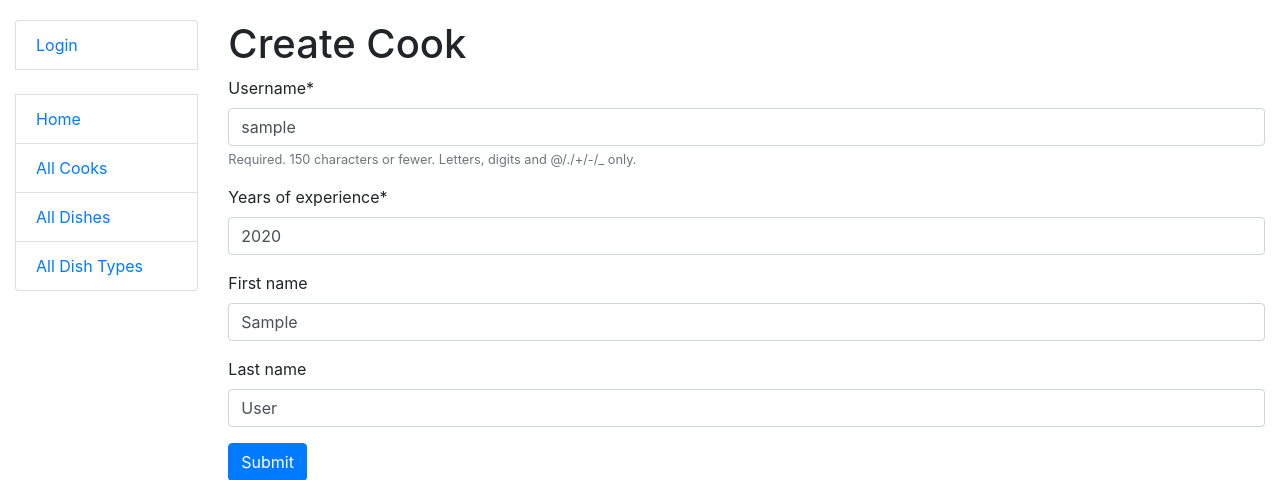
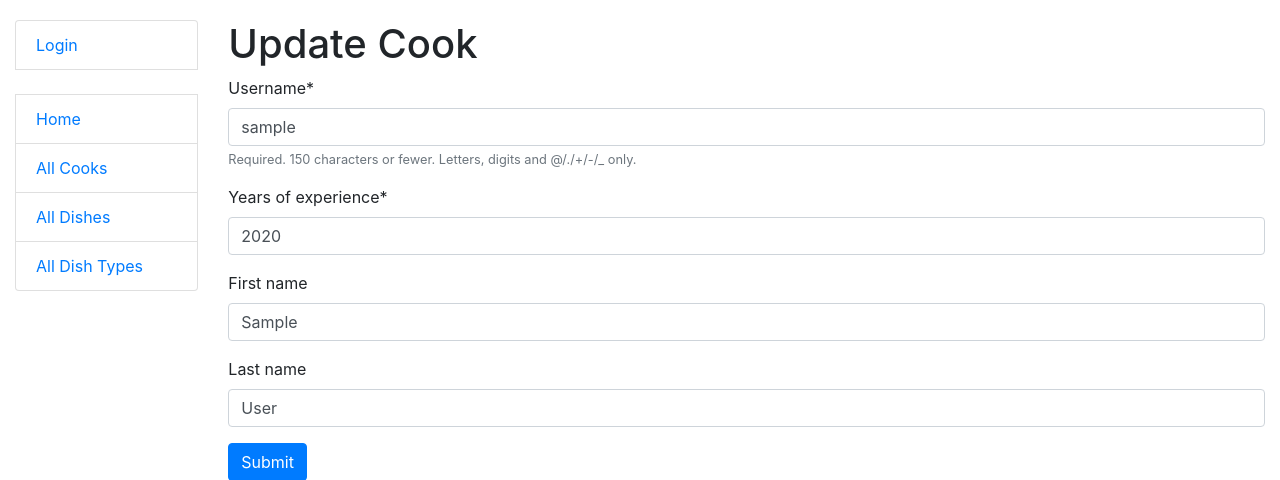
Before and after one commit to Yaroslav-Stetsko/restaurant-kitchen, a Django app: page /cooks/1/update/ in a window 1280 px wide. Shown: the top 480 px of the page. Run offline with Django 4.2, Linux system fonts and the light colour scheme; tables that the repository leaves empty hold one stand-in row (values such as "Sample post"); some libraries are stand-ins or nearby versions.

Commit message:
Fixed urls bug

```diff
--- a/kitchen/models.py
+++ b/kitchen/models.py
@@ -24,7 +24,7 @@ class Cook(AbstractUser):
         return f"{self.username} ({self.first_name} {self.last_name})"
 
     def get_absolute_url(self):
-        return reverse("kitchen:dish-detail", kwargs={"pk": self.pk})
+        return reverse("kitchen:cook-detail", kwargs={"pk": self.pk})
 
 
 class Dish(models.Model):
--- a/kitchen/urls.py
+++ b/kitchen/urls.py
@@ -29,13 +29,12 @@ urlpatterns = [
     path("dishes/", DishListView.as_view(), name="dish-list"),
     path("dishes/<int:pk>/", DishDetailView.as_view(), name="dish-detail"),
     path("dishes/create/", DishCreateView.as_view(), name="dish-create"),
-    path("dishes/create/", DishCreateView.as_view(), name="dish-create"),
     path("dishes/<int:pk>/update/", DishUpdateView.as_view(), name="dish-update"),
     path("dishes/<int:pk>/delete/", DishDeleteView.as_view(), name="dish-delete"),
     path("cooks/", CookListView.as_view(), name="cook-list"),
     path("cooks/create/", CookCreateView.as_view(), name="cook-create"),
     path("cooks/<int:pk>/", CookDetailView.as_view(), name="cook-detail"),
-    path("cooks/<int:pk>/update/", CookUpdateView.as_view(), name="cook-detail"),
+    path("cooks/<int:pk>/update/", CookUpdateView.as_view(), name="cook-update"),
     path("cooks/<int:pk>/delete/", CookDeleteView.as_view(), name="cook-delete"),
 
 ]
--- a/templates/kitchen/cook_detail.html
+++ b/templates/kitchen/cook_detail.html
@@ -5,7 +5,6 @@
     <a href="{% url 'kitchen:cook-delete' pk=cook.id %}" class="btn btn-danger link-to-page">
       Delete
     </a>
-
     <a href="{% url 'kitchen:cook-update' pk=cook.id %}" class="btn btn-secondary link-to-page">
       Edit
     </a>
--- a/templates/kitchen/cook_form.html
+++ b/templates/kitchen/cook_form.html
@@ -2,7 +2,7 @@
 {% load crispy_forms_filters %}
 
 {% block content %}
-  <h1>Create Cook</h1>
+  <h1>{{ object|yesno:"Update,Create" }} Cook</h1>
   <form action="" method="post" novalidate>
     {% csrf_token %}
     {{ form|crispy }}
--- a/templates/kitchen/cook_list.html
+++ b/templates/kitchen/cook_list.html
@@ -26,7 +26,7 @@
     {% for cook in cook_list %}
       <tr>
         <td>{{ cook.id }}</td>
-        <td><a href="{% url 'kitchen:cook-detail' pk=cook.id%}">{{ cook.username }} {% if user == cook %} (Me){% endif %}</a></td>
+          <td><a href="{% url 'kitchen:cook-detail' pk=cook.id %}">{{ cook.username }}</a></td>
         <td>{{ cook.first_name }}</td>
         <td>{{ cook.last_name }}</td>
         <td>{{ cook.years_of_experience }}</td>
```
